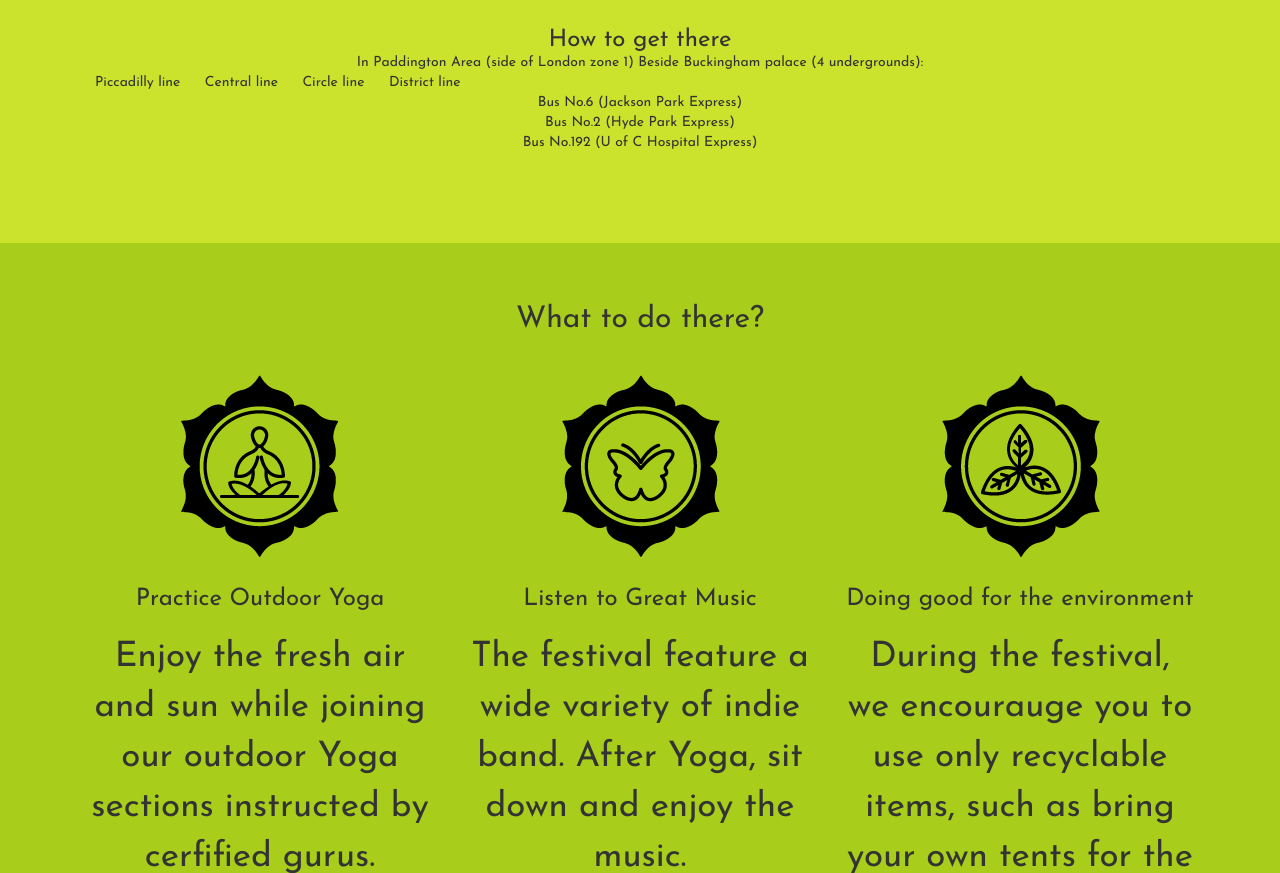
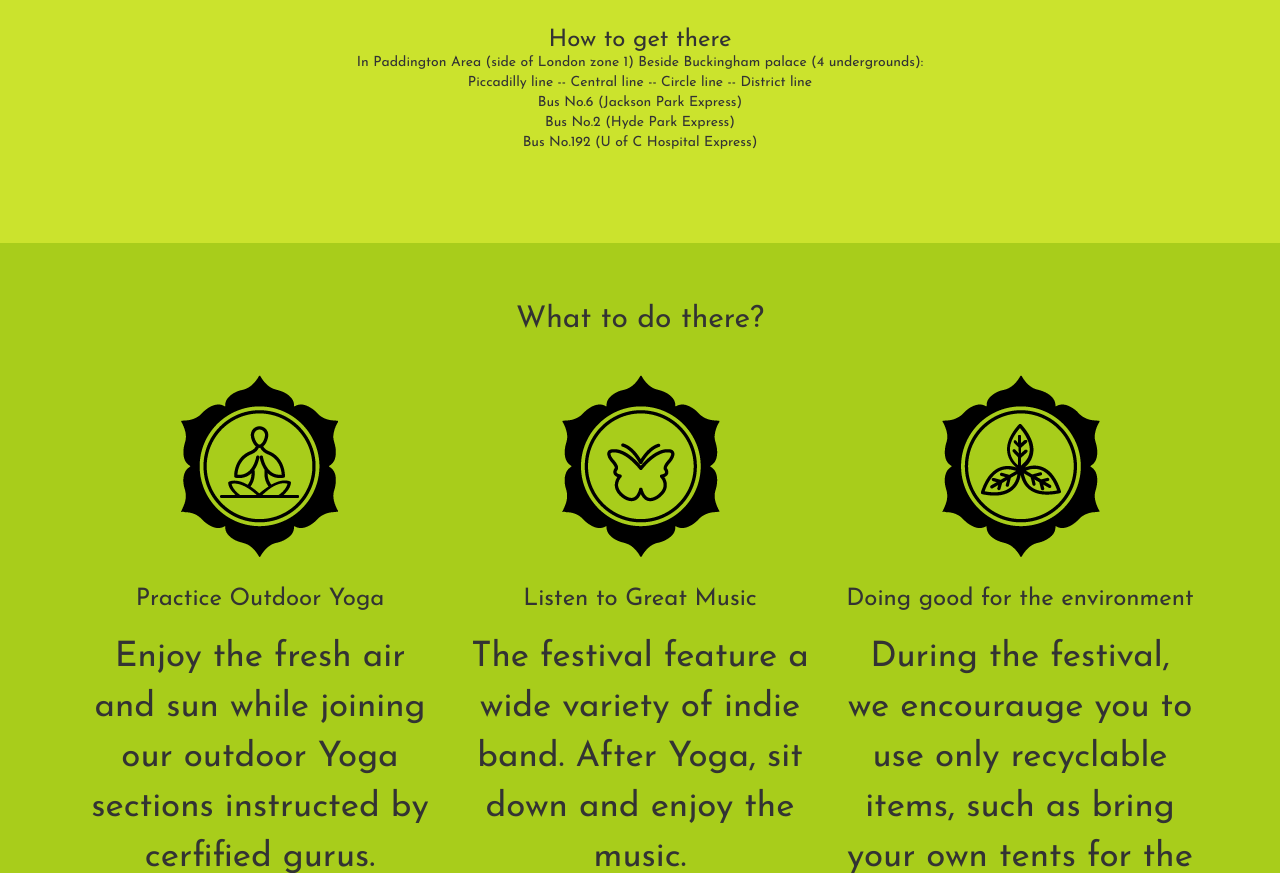
Before and after one commit to HuynhNguyen2207/yogafest, a plain HTML site: page index.html in a window 1280 px wide. Shown: the part 1476-2349 px from the top of the page. Drawn offline with nearby package versions, Linux system fonts and the light colour scheme.

Commit message:
sdscdscds

```diff
--- a/css/main.css
+++ b/css/main.css
@@ -189,11 +189,6 @@ h3 {
 	font-size: 1em !important;
 }
 
-.trans ul li {
-	display: inline;
-	padding: 0 10px;
-}
-
 footer {
 	background: #005A31;
 	padding: 0 30px;
--- a/index.html
+++ b/index.html
@@ -161,12 +161,9 @@
 					<div class='trans col-md-12'>
 						<h3>How to get there</h3>
 						<p>In Paddington Area (side of London zone 1) Beside Buckingham palace (4 undergrounds):</p>
-						<ul>
-							<li>Piccadilly line</li>
-							<li>Central line </li>
-							<li>Circle line</li>
-							<li>District line</li>
-						</ul>
+						<p>
+							Piccadilly line -- Central line -- Circle line -- District line
+						</p>
 						<p> Bus No.6 (Jackson Park Express)</p>
 						<p> Bus No.2 (Hyde Park Express)</p>
 						<p> Bus No.192 (U of C Hospital Express)</p>
```
